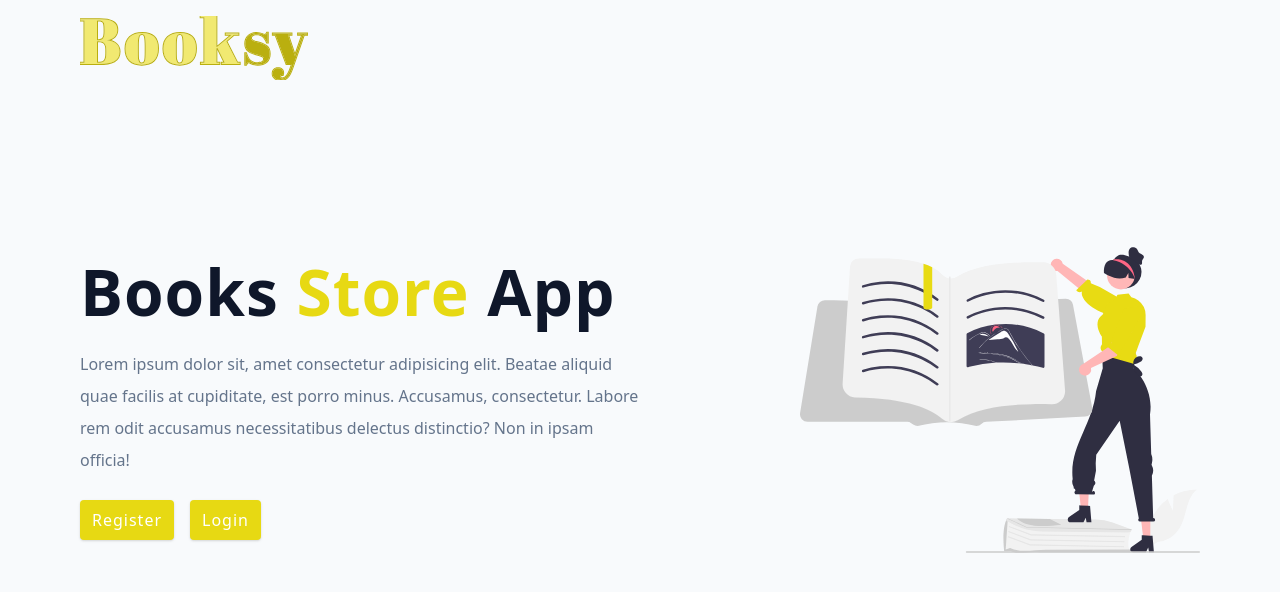
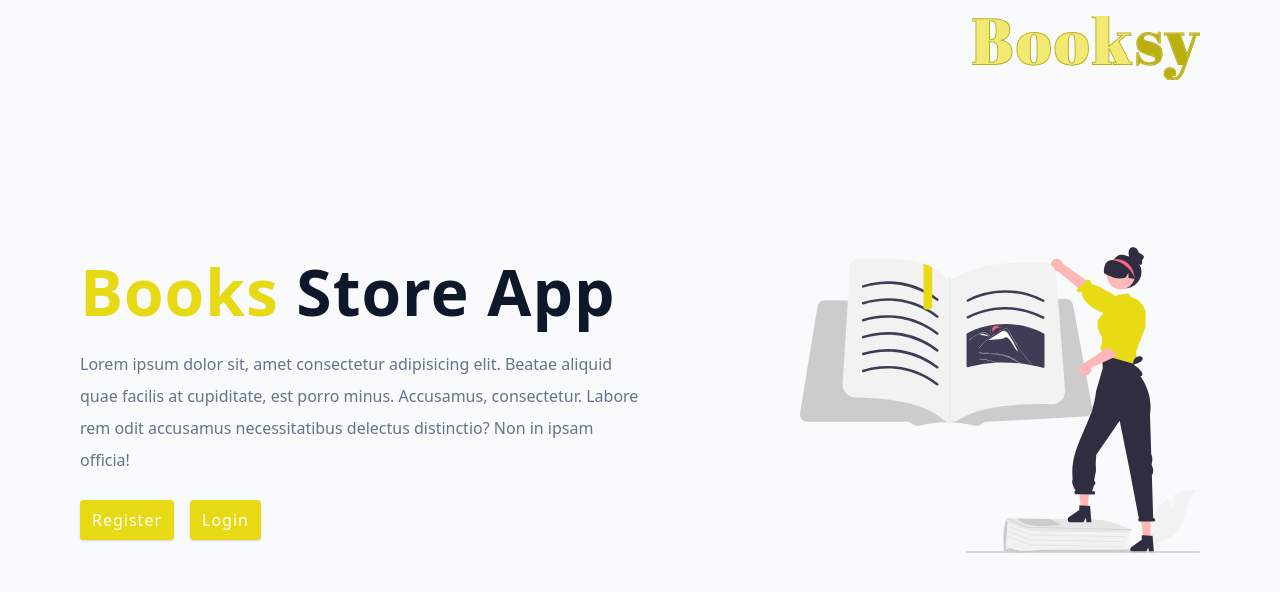
Before and after one commit to Ciriero/booksyv1, a React (Vite) app in the folder frontend/: page / in a window 1280 px wide. Shown: the top 592 px of the page. Built offline with nearby package versions, Linux system fonts and the light colour scheme.

Commit message:
tests with flex and grid

```diff
--- a/frontend/src/pages/Landing.jsx
+++ b/frontend/src/pages/Landing.jsx
@@ -14,7 +14,7 @@ const Landing = () => {
       <div className="container page">
         <div className="info">
           <h1>
-            Books <span>store</span> app
+        <span>    Books</span> store app
           </h1>
           <p>
             Lorem ipsum dolor sit, amet consectetur adipisicing elit. Beatae
--- a/frontend/src/styles/Landing.styles.js
+++ b/frontend/src/styles/Landing.styles.js
@@ -43,6 +43,9 @@ export const Wrapper = styled.section`
     padding: 0.75rem;
   }
   @media (min-width: 992px) {
+   nav{
+    justify-content: flex-end;
+   }
     .page {
       grid-template-columns: 1fr 400px;
       column-gap: 3rem;
```
